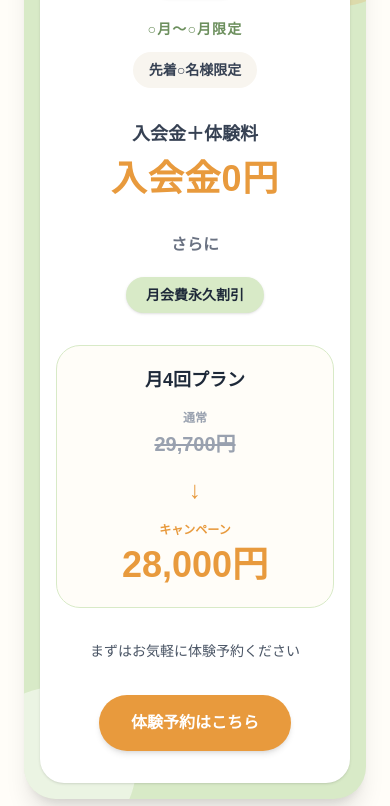
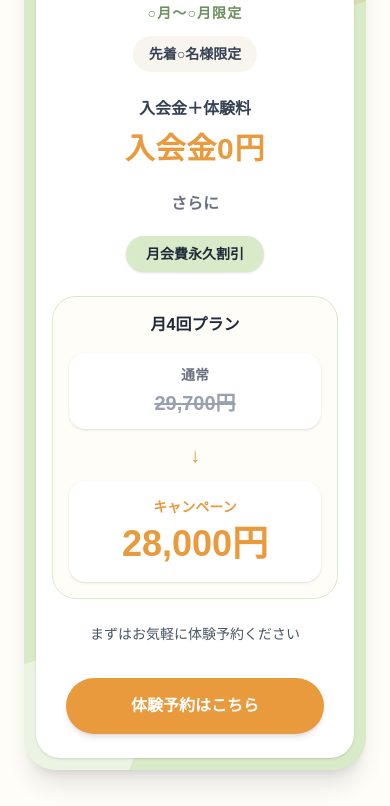
Before and after one commit to kikushunn/once-lp, a Next.js app: page / in a window 390 px wide. Shown: the part 4798-5604 px from the top of the page. Built offline with nearby package versions, Linux system fonts and the light colour scheme.

Commit message:
fix mobile campaign layout

```diff
--- a/app/page.tsx
+++ b/app/page.tsx
@@ -432,17 +432,17 @@ const aboutData = about ?? {
           ).map((item) => (
             <div
               key={item.title}
-              className="relative overflow-hidden rounded-[2rem] bg-[#D8EAC7] p-4 shadow-xl md:p-6"
+              className="relative overflow-hidden rounded-[2rem] bg-[#D8EAC7] p-3 shadow-xl md:p-6"
             >
               <div className="absolute -right-10 -top-10 h-32 w-32 rounded-full bg-[#E89A3D] opacity-20" />
               <div className="absolute -bottom-12 -left-12 h-40 w-40 rounded-full bg-white opacity-50" />
 
-              <div className="relative rounded-[1.5rem] bg-white px-4 py-8 shadow-sm md:px-12 md:py-12">
-                <p className="mx-auto mb-5 inline-block rounded-full bg-[#E89A3D] px-4 py-2 text-xs font-bold tracking-[0.14em] text-white shadow-sm md:px-5 md:text-sm md:tracking-[0.18em]">
+              <div className="relative rounded-[1.5rem] bg-white px-4 py-6 shadow-sm md:px-12 md:py-12">
+                <p className="mx-auto mb-4 inline-block rounded-full bg-[#E89A3D] px-4 py-2 text-xs font-bold tracking-[0.08em] text-white shadow-sm md:mb-5 md:px-5 md:text-sm md:tracking-[0.18em]">
                   {item.label}
                 </p>
 
-                <div className="mb-8 space-y-3">
+                <div className="mb-6 space-y-3 md:mb-8">
                   <p className="text-sm font-bold leading-relaxed tracking-[0.08em] text-[#6C8F5D] md:tracking-[0.2em]">
                     {item.period}
                   </p>
@@ -452,12 +452,12 @@ const aboutData = about ?? {
                   </p>
                 </div>
 
-                <div className="mb-8">
-                  <p className="mb-2 text-lg font-bold text-gray-700">
+                <div className="mb-6 md:mb-8">
+                  <p className="mx-auto mb-2 max-w-xs text-balance text-base font-bold leading-relaxed text-gray-700 md:text-lg">
                     {item.admissionOffer}
                   </p>
 
-                  <h2 className="text-4xl font-bold leading-tight tracking-wide text-[#E89A3D] md:text-6xl">
+                  <h2 className="mx-auto max-w-xs whitespace-normal break-keep text-balance text-3xl font-bold leading-tight tracking-wide text-[#E89A3D] md:max-w-none md:text-6xl">
                     {item.title}
                   </h2>
                 </div>
@@ -466,18 +466,18 @@ const aboutData = about ?? {
                   さらに
                 </p>
 
-                <p className="mx-auto mb-8 inline-block rounded-full bg-[#D8EAC7] px-5 py-2 text-sm font-bold text-gray-800 shadow-sm">
+                <p className="mx-auto mb-6 inline-block rounded-full bg-[#D8EAC7] px-5 py-2 text-sm font-bold text-gray-800 shadow-sm md:mb-8">
                   {item.discountOffer}
                 </p>
 
-                <div className="mx-auto mb-8 max-w-sm rounded-3xl border border-[#D8EAC7] bg-[#fffdf8] p-5 md:p-6">
-                  <p className="mb-4 text-lg font-bold text-gray-800">
+                <div className="mx-auto mb-6 max-w-sm rounded-3xl border border-[#D8EAC7] bg-[#fffdf8] p-4 md:mb-8 md:p-6">
+                  <p className="mb-4 text-base font-bold text-gray-800 md:text-lg">
                     {item.planName}
                   </p>
 
-                  <div className="grid grid-cols-1 items-center justify-center gap-4 md:grid-cols-[1fr_auto_1fr] md:items-end">
-                    <div>
-                      <p className="mb-1 text-xs font-bold text-gray-400">
+                  <div className="grid grid-cols-1 items-stretch justify-center gap-3 md:grid-cols-[1fr_auto_1fr] md:items-end md:gap-4">
+                    <div className="rounded-2xl bg-white px-4 py-3 shadow-sm md:bg-transparent md:px-0 md:py-0 md:shadow-none">
+                      <p className="mb-1 text-sm font-bold text-gray-500 md:text-xs md:text-gray-400">
                         通常
                       </p>
                       <p className="text-xl font-bold text-gray-400 line-through">
@@ -485,15 +485,15 @@ const aboutData = about ?? {
                       </p>
                     </div>
 
-                    <p className="text-2xl font-bold text-[#E89A3D] md:pb-1">
+                    <p className="text-xl font-bold text-[#E89A3D] md:pb-1 md:text-2xl">
                       ↓
                     </p>
 
-                    <div>
-                      <p className="mb-1 text-xs font-bold text-[#E89A3D]">
+                    <div className="rounded-2xl bg-white px-4 py-4 shadow-sm md:bg-transparent md:px-0 md:py-0 md:shadow-none">
+                      <p className="mb-1 text-sm font-bold text-[#E89A3D] md:text-xs">
                         キャンペーン
                       </p>
-                      <p className="text-4xl font-bold leading-tight text-[#E89A3D] md:text-5xl">
+                      <p className="whitespace-nowrap text-4xl font-bold leading-tight text-[#E89A3D] md:text-5xl">
                         {item.campaignPrice}
                       </p>
                     </div>
@@ -511,7 +511,7 @@ const aboutData = about ?? {
                     href={item.ctaUrl || cta.url}
                     target="_blank"
                     rel="noopener noreferrer"
-                    className="mt-8 inline-block whitespace-nowrap rounded-full bg-[#E89A3D] px-8 py-4 font-bold text-white shadow-md md:px-10"
+                    className="mt-8 inline-block w-[90%] max-w-sm whitespace-nowrap rounded-full bg-[#E89A3D] px-6 py-4 text-center font-bold text-white shadow-md md:w-auto md:px-10"
                   >
                     {item.ctaText || cta.text}
                   </a>
```
